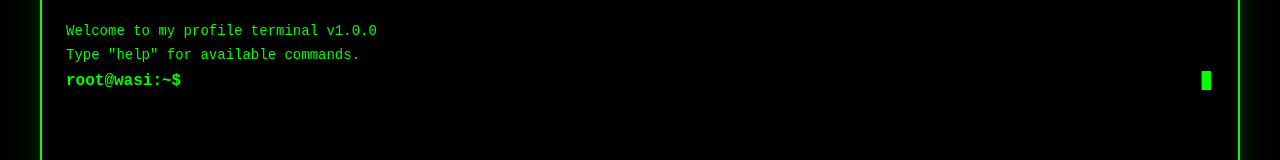
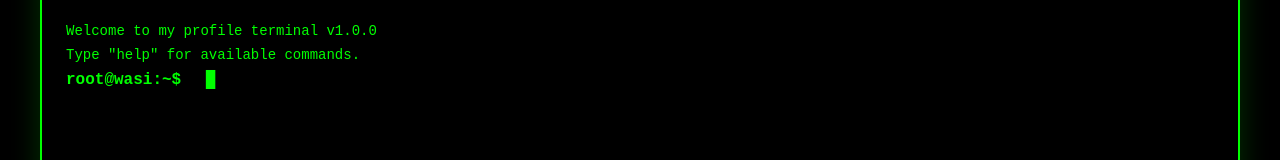
Before and after one commit to 10110001111/About-Me, a React (Vite) app: page / in a window 1280 px wide. Shown: the part 283-443 px from the top of the page. Built offline with nearby package versions, Linux system fonts and the light colour scheme.

Commit message:
Update App.css

```diff
--- a/src/App.css
+++ b/src/App.css
@@ -60,6 +60,7 @@ body {
 .terminal-input-line {
   display: flex;
   align-items: center;
+  position: relative;
 }
 
 .terminal-prompt {
@@ -98,12 +99,14 @@ body {
   font-size: 1rem;
   padding: 0;
   margin: 0;
+  caret-color: transparent;
 }
 
 .terminal-cursor {
+  position: absolute;
   animation: blink 1s infinite;
   color: #00ff00;
-  margin-left: 2px;
+  pointer-events: none;
 }
 
 @keyframes blink {
```
